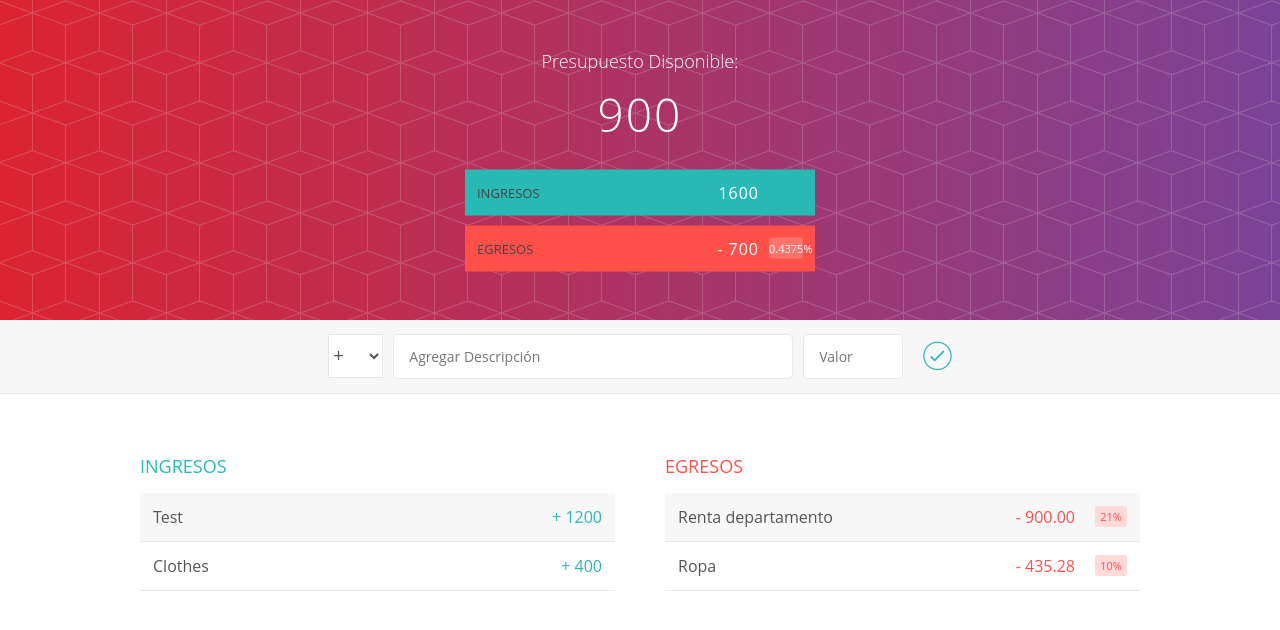
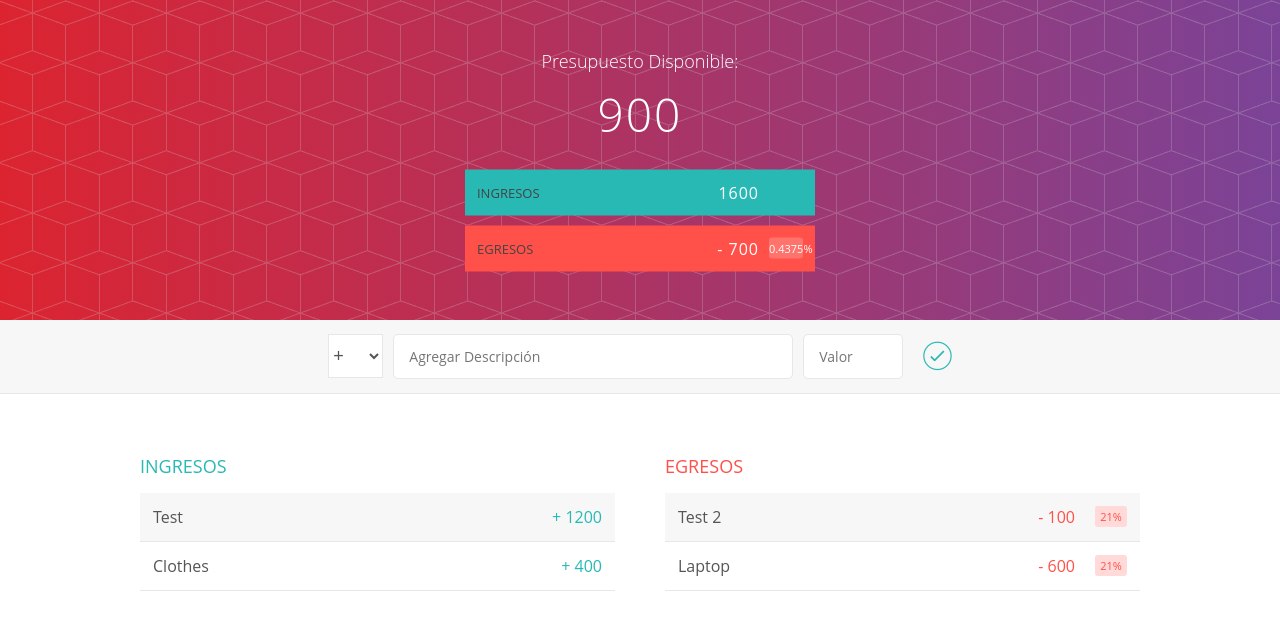
Before and after one commit to AlbertoJTD/budget-app, an Angular app: page / in a window 1280 px wide. Shown: the top 630 px of the page. Built offline with nearby package versions, Linux system fonts and the light colour scheme.

Commit message:
Add ngFor expenses component

```diff
--- a/src/app/expenses/expense.service.ts
+++ b/src/app/expenses/expense.service.ts
@@ -5,4 +5,9 @@ export class ExpensesService {
     new Expense('Test 2', 100),
     new Expense('Laptop', 600)
   ];
+
+  deleteExpense(expense: Expense): void {
+    const indexRecord: number = this.expenses.indexOf(expense);
+    this.expenses.splice(indexRecord, 1);
+  }
 }
--- a/src/app/expenses/expenses.component.html
+++ b/src/app/expenses/expenses.component.html
@@ -1,26 +1,13 @@
 <div class="egreso">
   <h2 class="egreso_titulo">Egresos</h2>
 
-  <div class="elemento limpiarEstilos">
-    <div class="elemento_descripcion">Renta departamento</div>
+  <div *ngFor="let expense of expenses" class="elemento limpiarEstilos">
+    <div class="elemento_descripcion">{{ expense.description }}</div>
     <div class="right limpiarEstilos">
-      <div class="elemento_valor">- 900.00</div>
+      <div class="elemento_valor">- {{ expense.amount }}</div>
       <div class="elemento_porcentaje">21%</div>
       <div class="elemento_eliminar">
-        <button class="elemento_eliminar--btn">
-          <i class="ion-ios-close-outline"></i>
-        </button>
-      </div>
-    </div>
-  </div>
-
-  <div class="elemento limpiarEstilos">
-    <div class="elemento_descripcion">Ropa</div>
-    <div class="right limpiarEstilos">
-      <div class="elemento_valor">- 435.28</div>
-      <div class="elemento_porcentaje">10%</div>
-      <div class="elemento_eliminar">
-        <button class="elemento_eliminar--btn">
+        <button class="elemento_eliminar--btn" (click)="deleteRecord(expense)">
           <i class="ion-ios-close-outline"></i>
         </button>
       </div>
--- a/src/app/expenses/expenses.component.ts
+++ b/src/app/expenses/expenses.component.ts
@@ -1,10 +1,22 @@
-import { Component } from '@angular/core';
+import { Component, OnInit } from '@angular/core';
+import { Expense } from './expenses.model';
+import { ExpensesService } from './expense.service';
 
 @Component({
   selector: 'app-expenses',
   templateUrl: './expenses.component.html',
   styleUrls: ['./expenses.component.css']
 })
-export class ExpensesComponent {
+export class ExpensesComponent implements OnInit {
+  expenses: Expense[] = [];
 
+  constructor(private expensesService: ExpensesService) { }
+
+  ngOnInit(): void {
+    this.expenses = this.expensesService.expenses;
+  }
+
+  deleteRecord(expense: Expense): void {
+    this.expensesService.deleteExpense(expense);
+  }
 }
```
